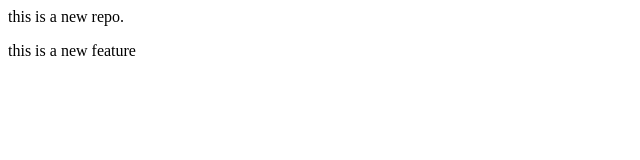
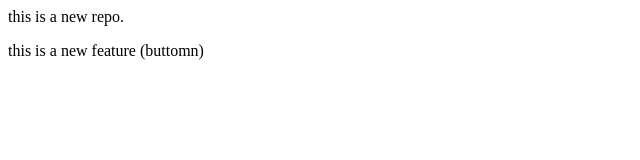
Before and after one commit to Ganesh-soni/local-repo, a plain HTML site: page index.html in a window 1280 px wide. Shown: the full height of the page, 0-640 px from the left. Drawn offline with Linux system fonts and the light colour scheme.

Commit message:
add buttom

```diff
--- a/index.html
+++ b/index.html
@@ -1,4 +1,4 @@
 <p>
     this is a new repo.
 </p>
-<p>this is a new feature</p>
+<p>this is a new feature (buttomn)</p>
```
